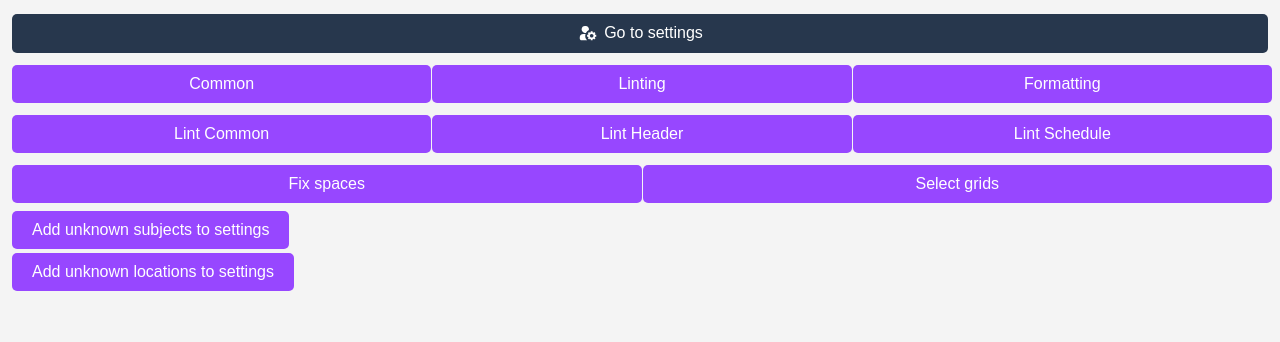
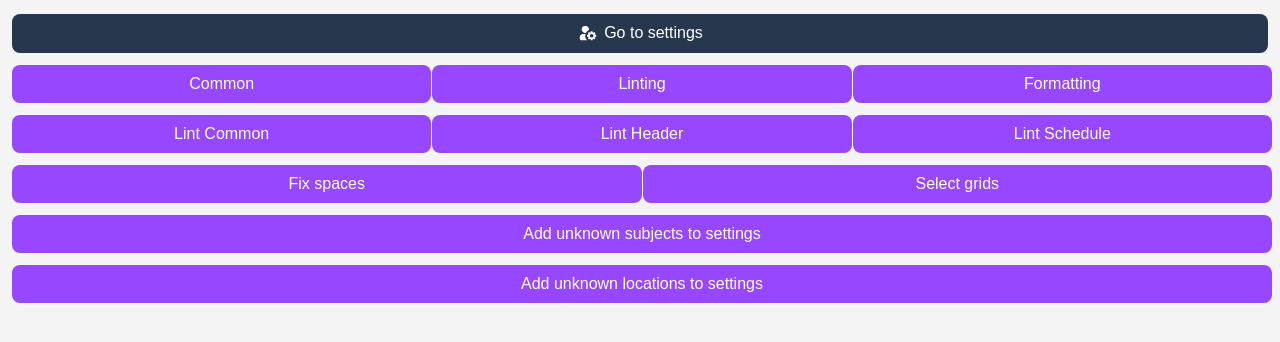
Before and after one commit to one-zero-eight/InNoHassle-SpreadsheetsHelper, a website: page src/dialog.html in a window 1280 px wide. Drawn offline with Linux system fonts and the light colour scheme; a script that the page names is missing.

Commit message:
Update dialog.html

```diff
--- a/src/dialog.html
+++ b/src/dialog.html
@@ -31,7 +31,7 @@
           margin: 4px 2px;
           transition-duration: 0.4s;
           cursor: pointer;
-          border-radius: 5px;
+          border-radius: 8px;
       }
 
       .top-menu {
@@ -55,7 +55,7 @@
           margin: 4px 2px;
           transition-duration: 0.4s;
           cursor: pointer;
-          border-radius: 5px;
+          border-radius: 8px;
           height: 38.5px;
           width: 100%;
       }
@@ -90,10 +90,6 @@
           width: 100%;
           padding-left: 5px;
           padding-right: 5px;
-      }
-
-      .button-column {
-          margin-top: 4px;
       }
 
       .warning-content {
@@ -157,12 +153,12 @@
     <button onclick="onFixSpacesClick()">Fix spaces</button>
     <button onclick="onSelectGridsClick()">Select grids</button>
   </div>
-  <div class="button-column">
+  <div class="button-row">
     <button onclick="onUnknownSubjects()">
       Add unknown subjects to settings
     </button>
   </div>
-  <div class="button-column">
+  <div class="button-row">
     <button onclick="onUnknownLocations()">
       Add unknown locations to settings
     </button>
@@ -175,7 +171,7 @@
 </div>
 
 <script>
-  let data = JSON.parse(`<?!= JSON.stringify(templateData) ?>`); // Stores the data directly in the javascript code
+  let data = JSON.parse(`<?!= JSON.stringify(templateData) ?>`);
   console.log(data);
   document.querySelector(".redirectButton").href = `
      https://docs.google.com/spreadsheets/d/${data.spreadsheetId}/edit#gid=${data.settingsGid}&range=${data.settingsRange}
```
